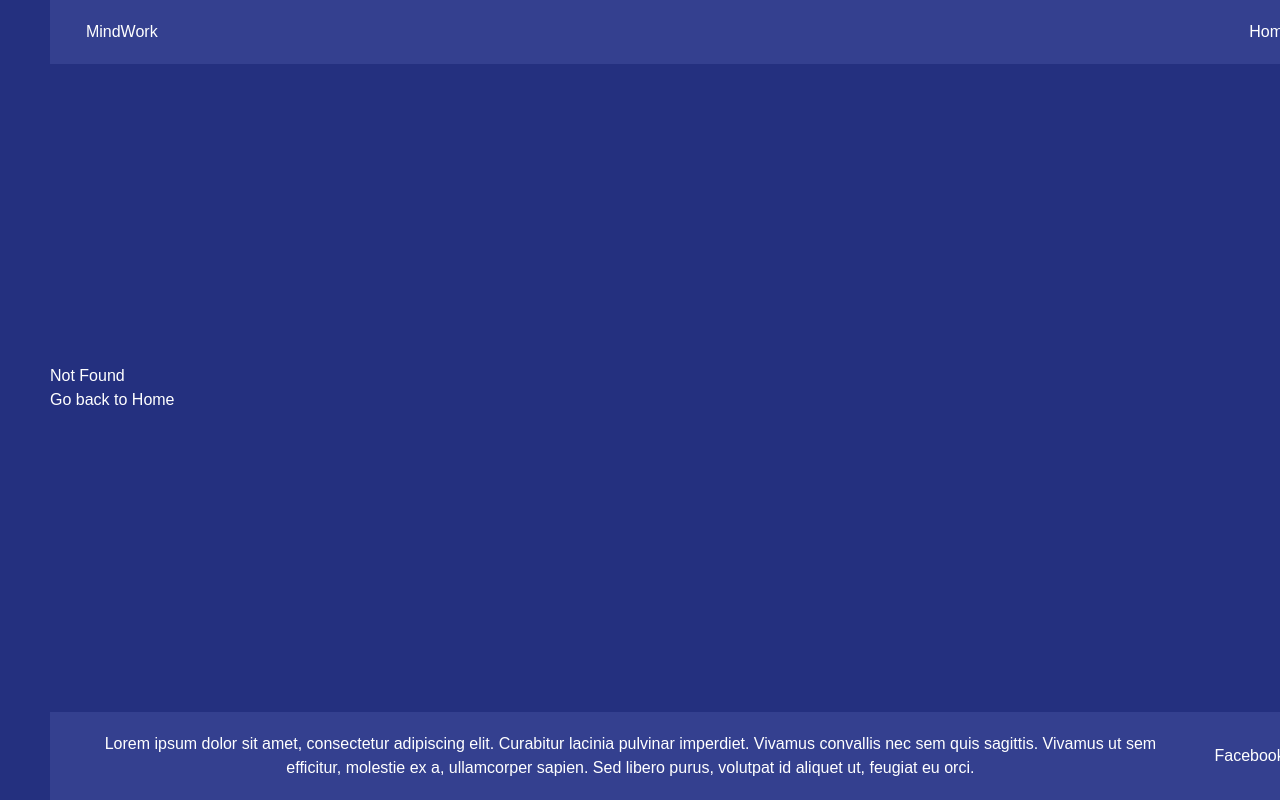
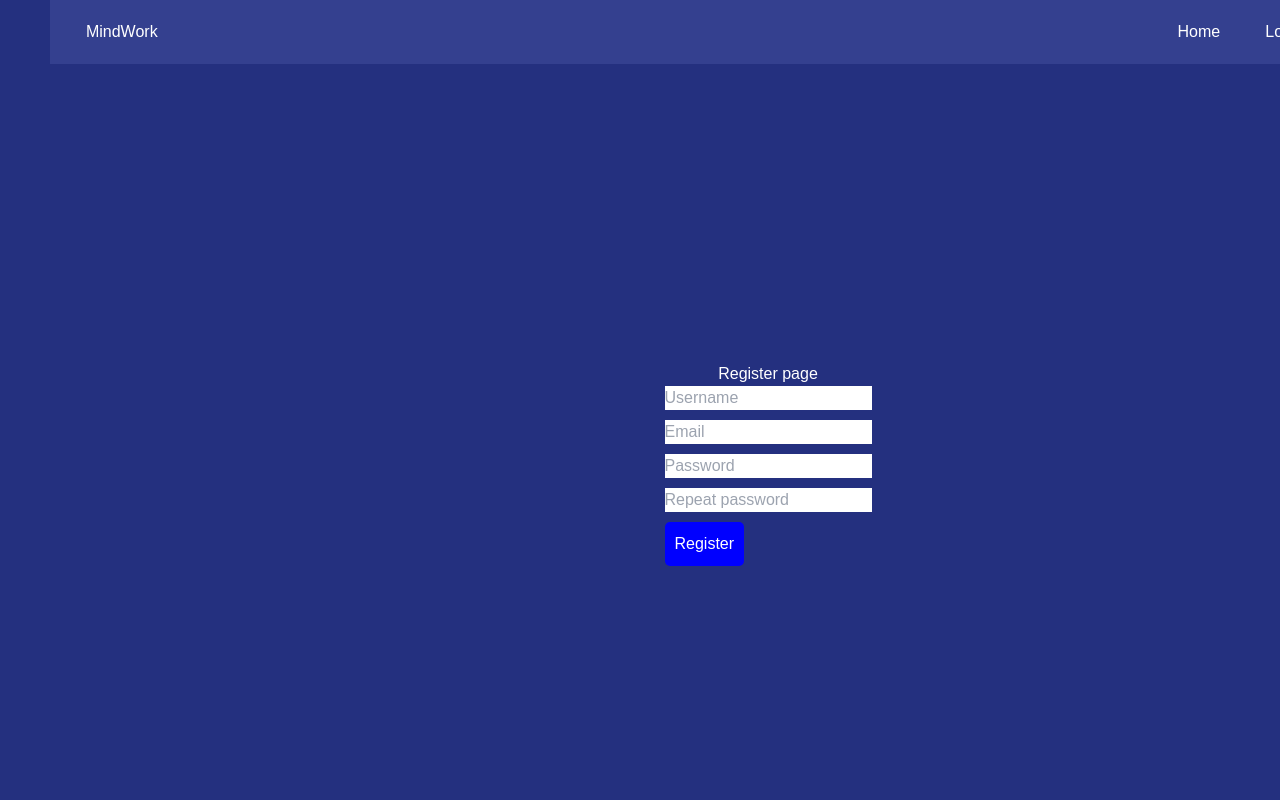
Before and after one commit to BartlomiejSzkodny/nextlearningapp, a Next.js app: page /register in a window 1280 px wide. Before the commit this address had no page. Shown: the top 800 px of the page. Built offline with nearby package versions, Linux system fonts and the light colour scheme.

Commit message:
register page added

```diff
--- a/app/components/navbar/navbar.tsx
+++ b/app/components/navbar/navbar.tsx
@@ -9,6 +9,8 @@ export default function Navbar() {
                 <div></div>
                         <Link href="/">Home</Link>
                         <Link href="/login">Login</Link>
+                        <Link href="/register">Register</Link>
+                <div></div>
             </div>
         </nav>
     );
--- a/app/global.css
+++ b/app/global.css
@@ -22,7 +22,7 @@ body {
 }
 .navbar {
     display: grid;
-    grid-template-columns: 10% 70% 10% 10%;
+    grid-template-columns: 10% 67% 6% 6% 6% 5%;
     margin: auto;
     padding-top: 20px;
     padding-bottom: 20px;
--- a/app/login/page.tsx
+++ b/app/login/page.tsx
@@ -2,6 +2,7 @@ export default function Login() {
     return (
         <div>
         <h1>Login page</h1>
+        <a href="/register">Register</a>
         </div>
     );
     }
--- /dev/null
+++ b/app/register/page.tsx
@@ -0,0 +1,49 @@
+export default function Register() {
+    return (
+        <div style={{ display: "flex", justifyContent: "center", alignItems: "center", height: "100vh" }}>
+            <form action="">
+                <h1 style={{ textAlign: "center" }}>Register page</h1>
+                <input
+                    type="text"
+                    placeholder="Username"
+                    name="Username"
+                    style={{ marginBottom: "10px" }}
+                />
+                <br />
+                <input
+                    type="email"
+                    placeholder="Email"
+                    name="Email"
+                    style={{ marginBottom: "10px" }}
+                />
+                <br />
+                <input
+                    type="password"
+                    placeholder="Password"
+                    name="Password"
+                    style={{ marginBottom: "10px" }}
+                />
+                <br />
+                <input
+                    type="password"
+                    placeholder="Repeat password"
+                    name="Repeat password"
+                    style={{ marginBottom: "10px" }}
+                />
+                <br />
+                <button
+                    style={{
+                        backgroundColor: "blue",
+                        color: "white",
+                        padding: "10px",
+                        borderRadius: "5px",
+                        border: "none",
+                        cursor: "pointer",
+                    }}
+                >
+                    Register
+                </button>
+            </form>
+        </div>
+    );
+    }
```
